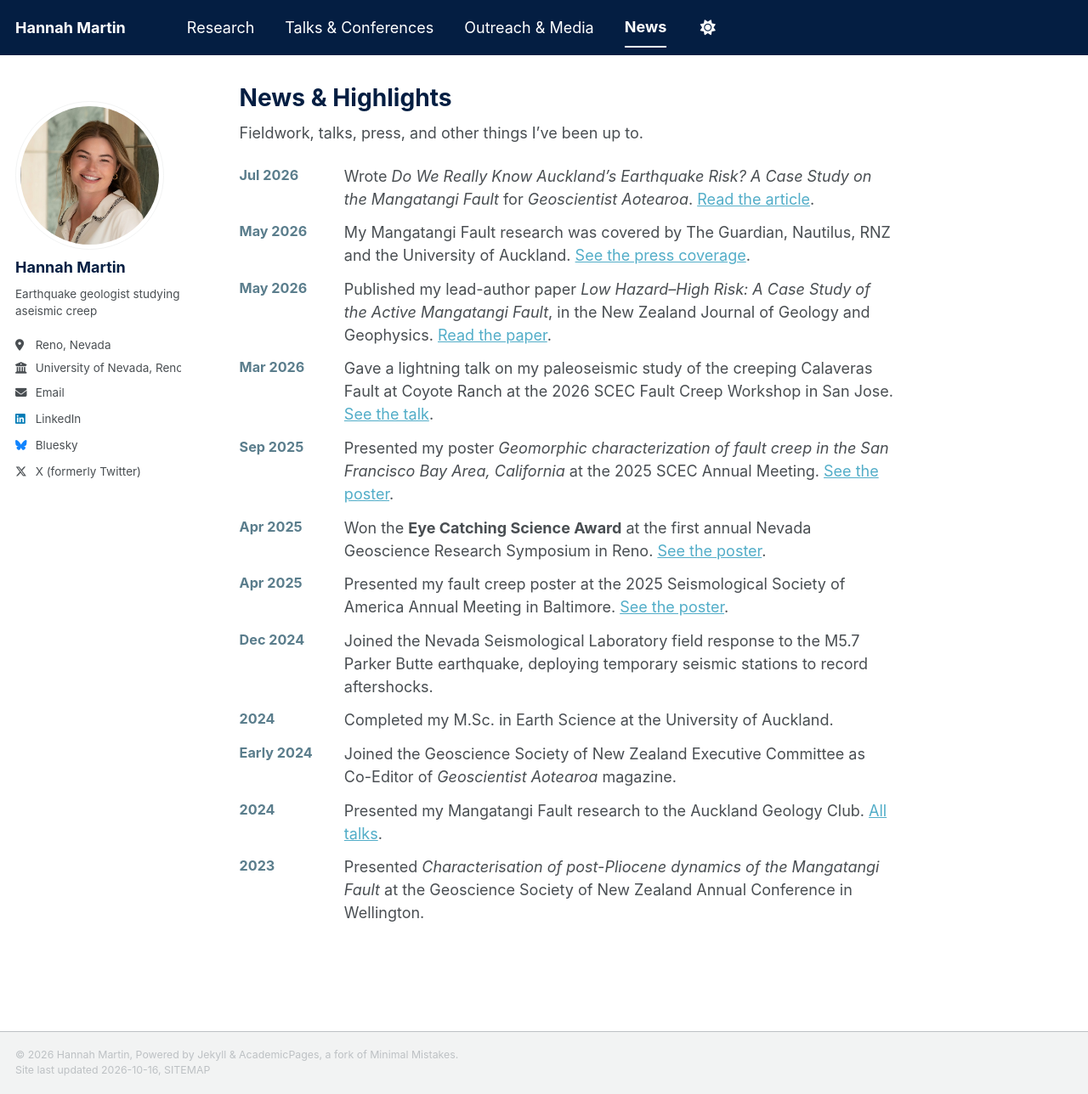
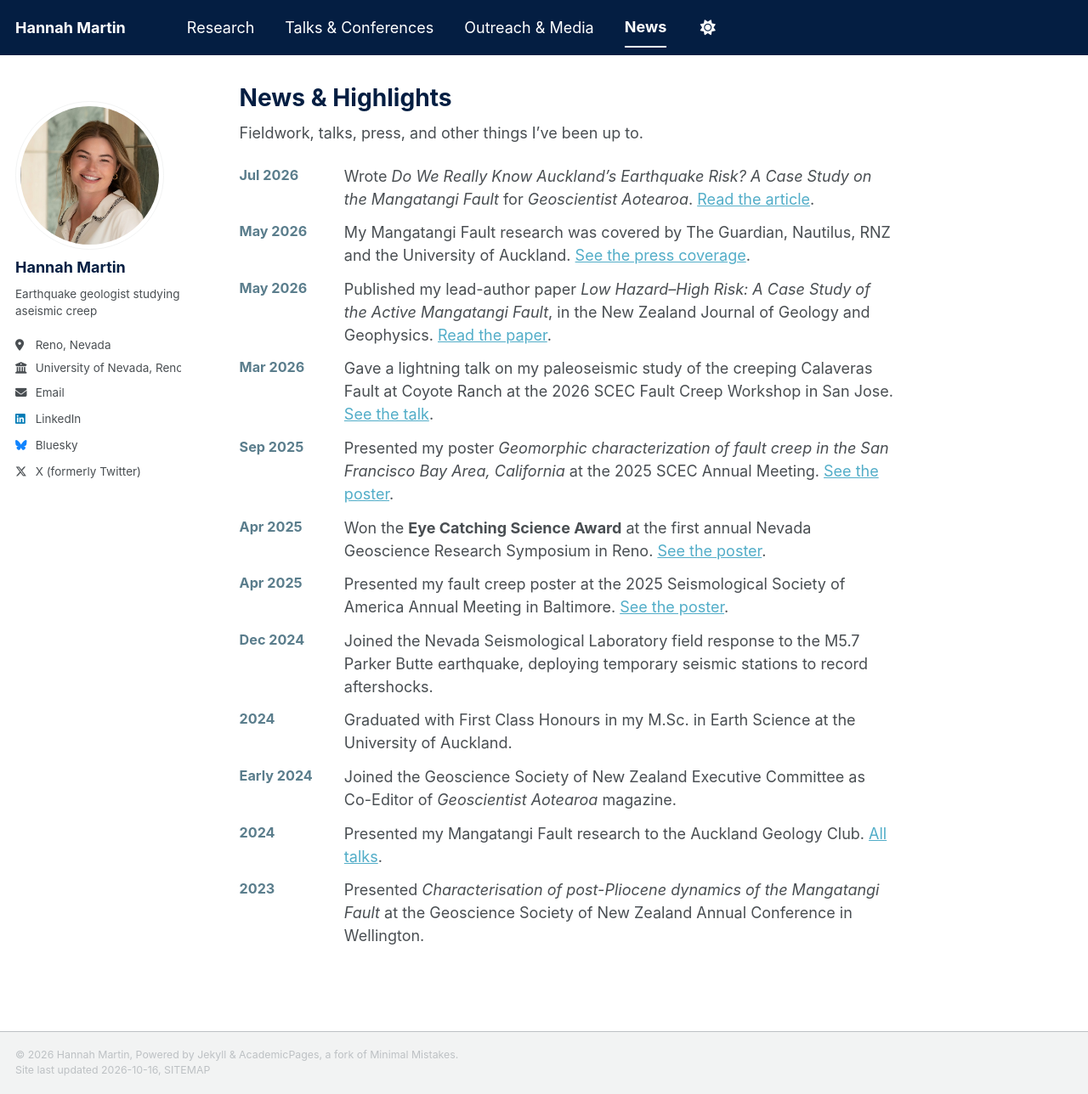
Before and after one commit to HannahMartinGeology/hannahmartingeology.github.io, a Jekyll site: the page built from _pages/news.md, in a window 1280 px wide and 1288 px high. Shown: the whole window at 85% size. Built offline with Jekyll 4.4.1, drawn with Linux system fonts in a browser that asks for light colours; a style sheet for code colours, icons or effects is not loaded.

Commit message:
Mention First Class Honours in news
Co-Authored-By: Claude Opus 5.5 (1M context) <noreply@anthropic.com>
Claude-Session: https://claude.ai/code/session_01DgkcoPr1qNd1CjQ2i3f6tK

```diff
--- a/_data/news.yml
+++ b/_data/news.yml
@@ -25,7 +25,7 @@
   text: "Joined the Nevada Seismological Laboratory field response to the M5.7 Parker Butte earthquake, deploying temporary seismic stations to record aftershocks."
 - date: 2024-06-01
   when: "2024"
-  text: "Completed my M.Sc. in Earth Science at the University of Auckland."
+  text: "Graduated with First Class Honours in my M.Sc. in Earth Science at the University of Auckland."
 - date: 2024-03-01
   when: "Early 2024"
   text: "Joined the Geoscience Society of New Zealand Executive Committee as Co-Editor of *Geoscientist Aotearoa* magazine."
```
